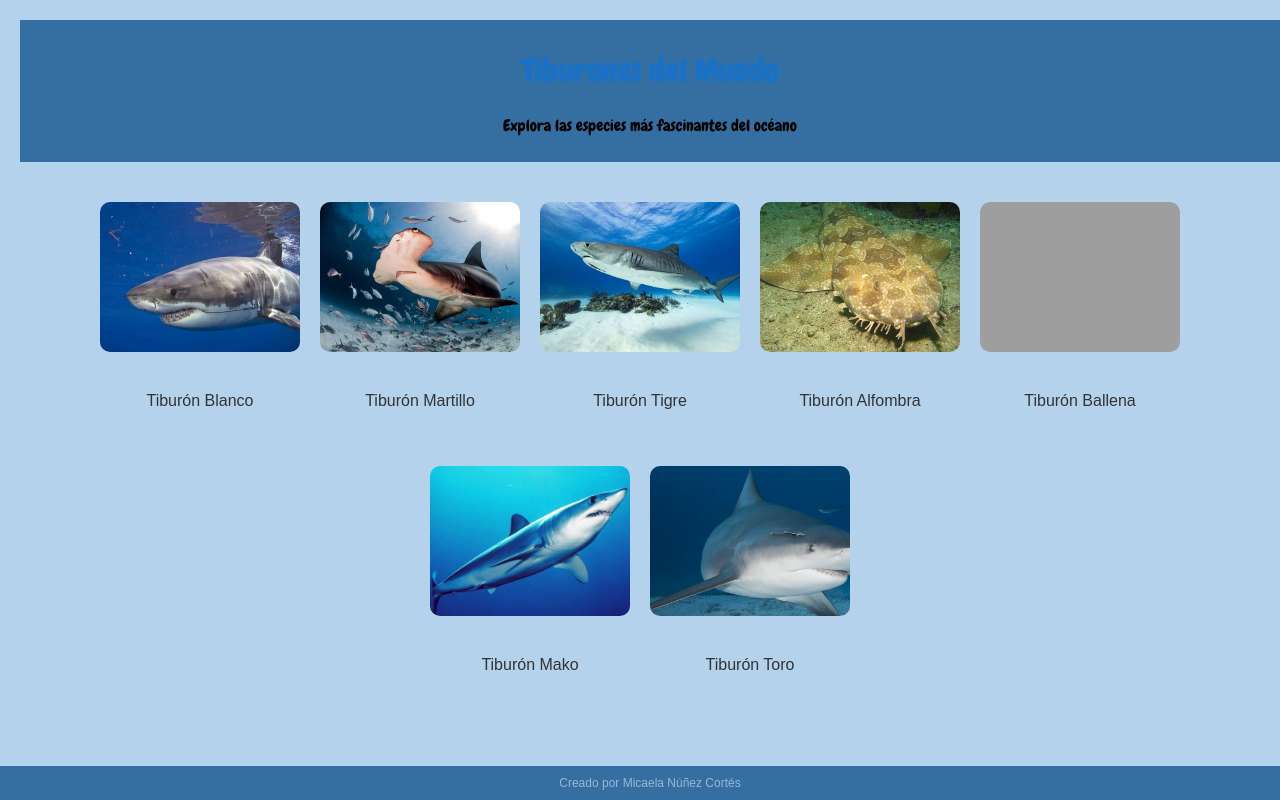
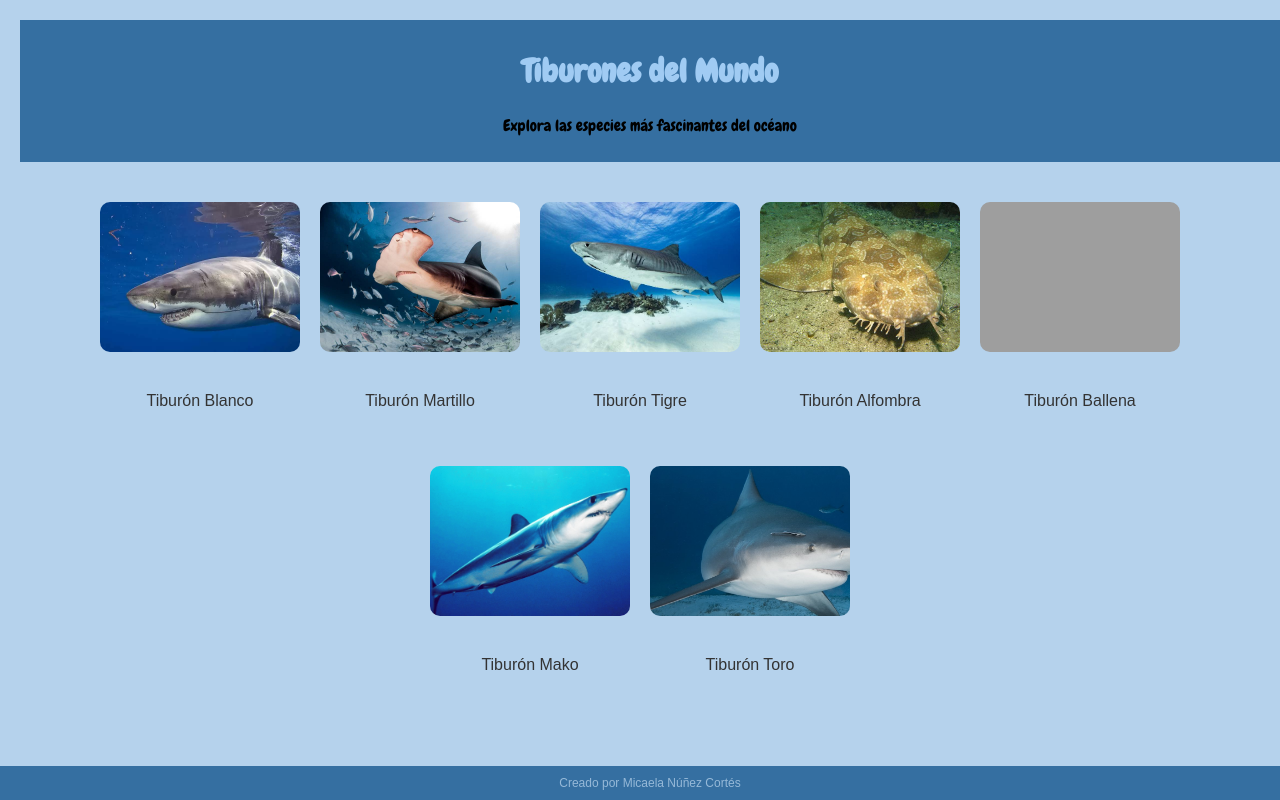
Before and after one commit to marcosnc/tiburones, a plain HTML site: page index.html in a window 1280 px wide. Drawn offline with Linux system fonts and the light colour scheme; grey boxes are pictures that could not be loaded.

Commit message:
cambio de color de titulo

```diff
--- a/styles.css
+++ b/styles.css
@@ -17,7 +17,7 @@ header {
 
 header h1 {
     font-family: "Chewy", system-ui;
-    color: #1a71c4;
+    color: #a0cbf3;
 }
 
 .gallery {
```
